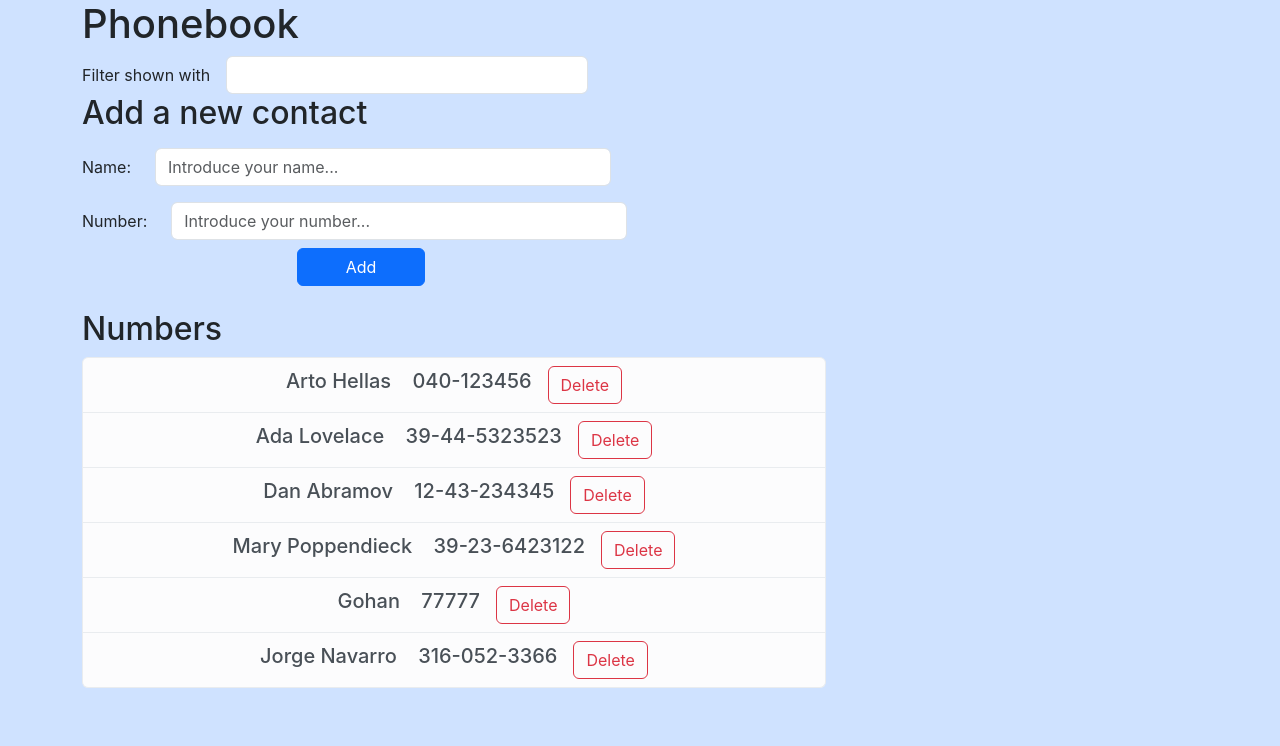
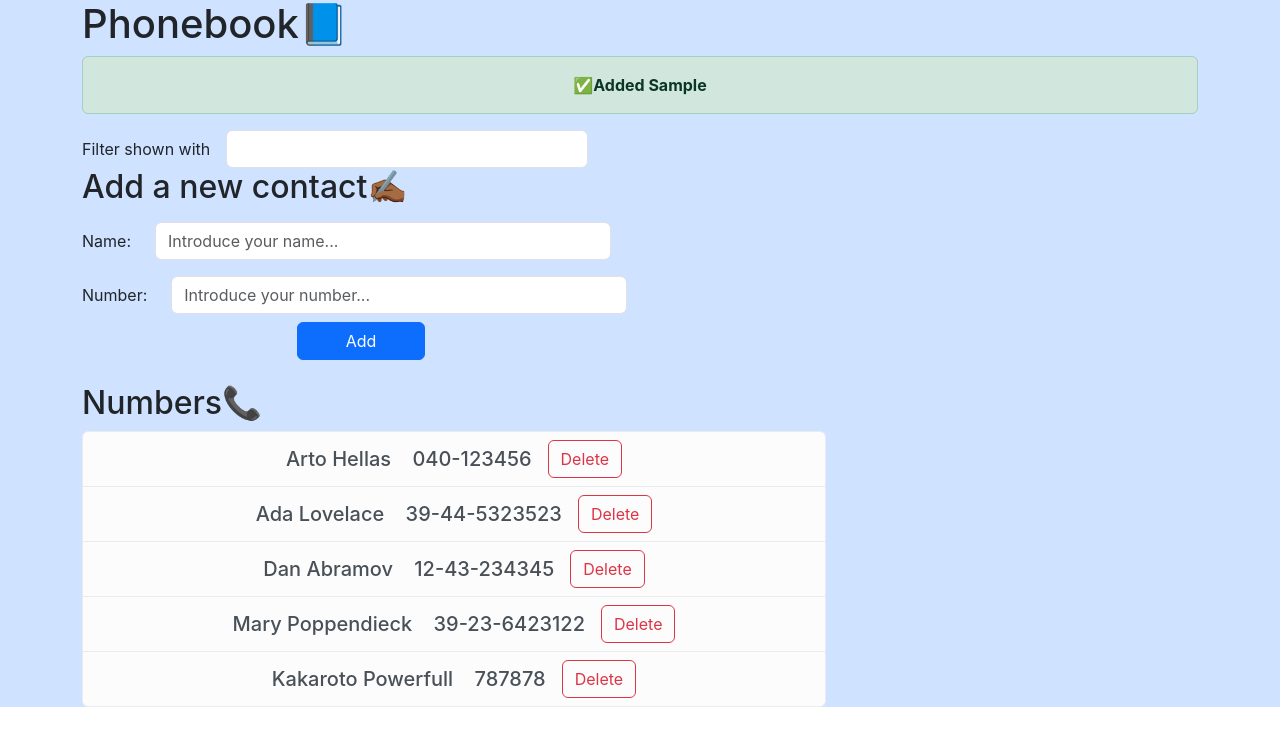
Before and after one commit to Jorgnavarro/Full_Stack_Course_Helsinki, a React (Create React App) app in the folder part2/phonebook_2.6-2.10/: page / in a window 1280 px wide. Both pictures are taken after typing "Sample", "Sample" into the empty fields and a click on the button "Add". Shown: the top 746 px of the page. Built offline with nearby package versions, Linux system fonts and the light colour scheme; no server answers; data requests are answered from the project's data file.

Commit message:
exercise-2.19-2.20

```diff
--- a/part2/phonebook_2.6-2.10/db.json
+++ b/part2/phonebook_2.6-2.10/db.json
@@ -21,13 +21,8 @@
       "id": 4
     },
     {
-      "name": "Gohan",
-      "number": "77777",
-      "id": 6
-    },
-    {
-      "name": "Jorge Navarro",
-      "number": "316-052-3366",
+      "name": "Kakaroto Powerfull",
+      "number": "787878",
       "id": 7
     }
   ]
--- a/part2/phonebook_2.6-2.10/src/App.css
+++ b/part2/phonebook_2.6-2.10/src/App.css
@@ -1,6 +1,6 @@
 .App {
   text-align: center;
-  height: 100vh;
+  height: 100%;
 }
 
 
@@ -36,3 +36,11 @@
   gap: 1rem;
   align-items: center;
 }
+
+.container_contact h5{
+  margin: 0;
+}
+
+.container_contact button{
+    margin: 0;
+}
--- a/part2/phonebook_2.6-2.10/src/App.js
+++ b/part2/phonebook_2.6-2.10/src/App.js
@@ -6,6 +6,7 @@ import { Filter } from './components/Filter';
 import { PersonForm } from './components/PersonForm';
 import { ListPersons } from './components/ListPersons'
 import contactService from './services/contactPerson';
+import { Notification } from './components/Notification';
 /*you need to install SweetAlert2 with -----npm i sweetalert2-----  */
 
 function App() {
@@ -13,6 +14,8 @@ function App() {
   const [newName, setNewName] = useState("");
   const [newNumber, setNewNumber] = useState("");
   const [filterName, setFilterName] = useState("");
+  const [notification, setNotification] = useState(null);
+  const [errorMessage, setErrorMessage] = useState(null);
 
   /*useEffect */
   //The initial values are now fetched from the server, using json-server. That is why useEffect is implemented.
@@ -71,10 +74,10 @@ function App() {
 
   }
 
-  //Constant that captures the value of the input and transforms it into a regular expression
+  //Constant that captures the value of the input and transforms it into a regular expression. By adding the "i" as a second parameter, we remove the sensitive case.
   const expressionFilter = new RegExp(filterName, "i");
 
-
+  //In this case we fix the filter so that it does not return undefined. If the filter name does not match the user in the database return "false".
   const filterList = persons.filter((person) => {
     if (typeof person.name === "string") {
       const nameNormalize = person.name.toLowerCase();
@@ -82,6 +85,8 @@ function App() {
     }
     return false;
   });
+
+  //In our submit function, we have two operations, save a new contact and update an existing contact.
 
   const handleSubmit = function (e) {
     e.preventDefault()
@@ -105,10 +110,14 @@ function App() {
             title: `Your contact ${newName} has been saved successfully`
           })
         })
+        setNotification(
+          `✅Added ${newName}`
+        )
+        setTimeout(()=>{
+          setNotification(null);
+        }, 5000)
     }else{
-      const changeContact = {...searchContact, number: newNumber}
-      contactService.update(searchContact.id, changeContact)
-        .then(contactUpdate =>{
+
       Swal.fire({
         title: `${newName} is already added to phonebook, replace the old number with a new one?`,
         icon: 'question',
@@ -118,11 +127,29 @@ function App() {
         confirmButtonText: 'Yes, update it!'
       }).then((result)=>{
         if(result.isConfirmed){
-              setPersons( persons.map(person => person.id !== searchContact.id?person: contactUpdate))
+        //If we confirm the alert action, the service is called and the old number is replaced with the new one.
+          const changeContact = {...searchContact, number: newNumber}
+          contactService.update(searchContact.id, changeContact).then(contactUpdate =>{
+            //Then we render the change on the screen with the map, we indicate by comparing the id that we changed with the rest of the contact list, if it is different, return the contact from the initial list and if not, return the contact that we have updated "contactUpdate".
+            setPersons( persons.map(person => person.id !== searchContact.id?person: contactUpdate));
+            setNotification(
+              `🪄${newName} has been correctly updated...`
+          )
+          setTimeout(()=>{
+            setNotification(null);
+          }, 5000)
+          }).catch(error=>{
+            setErrorMessage(
+                `Information of ${newName} has already been removed from server 😵‍💫`
+            )
+            setTimeout(()=>{
+              setErrorMessage(null);
+            }, 5000)
+          })
         }
 
       })
-        })
+
     }
       setNewName("");
       setNewNumber("");
@@ -138,16 +165,18 @@ function App() {
   return (
     <div className="App bg-primary-subtle">
       <div className='container'>
-        <h1 className='text-start'>Phonebook</h1>
+        <h1 className='text-start'>Phonebook📘</h1>
+        <Notification message={notification} className="alert alert-success"/>
+        <Notification message={errorMessage} className="alert alert-danger"/>
         <Filter handleFilter={handleFilter} filterName={filterName} />
-        <h2 className='text-start'>Add a new contact</h2>
+        <h2 className='text-start'>Add a new contact✍🏾</h2>
         <PersonForm handleSubmit={handleSubmit}
           newName={newName}
           handleInputName={handleInputName}
           newNumber={newNumber}
           handleInputNumber={handleInputNumber}
         />
-        <h2 className='mt-4 text-start'>Numbers</h2>
+        <h2 className='mt-4 text-start'>Numbers📞</h2>
         <ListPersons contactsToShow={contactsToShow} deleteContact={deleteContact} />
       </div>
     </div>
--- /dev/null
+++ b/part2/phonebook_2.6-2.10/src/components/Notification.js
@@ -0,0 +1,20 @@
+/**
+ *
+ * @param message It receives a state initiated in null, if create, update or delete operations are performed, it changes the state from null to the content set by the aforementioned operations.
+ * @param className  How we use two different types of alert, we pass the class in the parent and set it in the child, so our component is reusable.
+ * @returns A div containing the alert message.
+ */
+
+export function Notification({ message, className }) {
+
+    if(message === null){
+        return null
+    }
+
+
+    return (
+        <div className={className} role="alert">
+            <strong>  {message} </strong>
+        </div>
+    )
+}
--- a/part2/phonebook_2.6-2.10/src/services/contactPerson.js
+++ b/part2/phonebook_2.6-2.10/src/services/contactPerson.js
@@ -1,6 +1,8 @@
 import axios  from "axios";
 
 const baseUrl = "http://localhost:3001/persons";
+
+/*In this file we save the configurations to make requests and receive responses from the server. */
 
 const getAll = () =>{
         const request = axios.get(baseUrl);
```
Also changed, not shown: part2/phonebook_2.6-2.10/src/components/Person.js (+6 -1 lines). Lines whose indentation alone changed are shown as unchanged.
